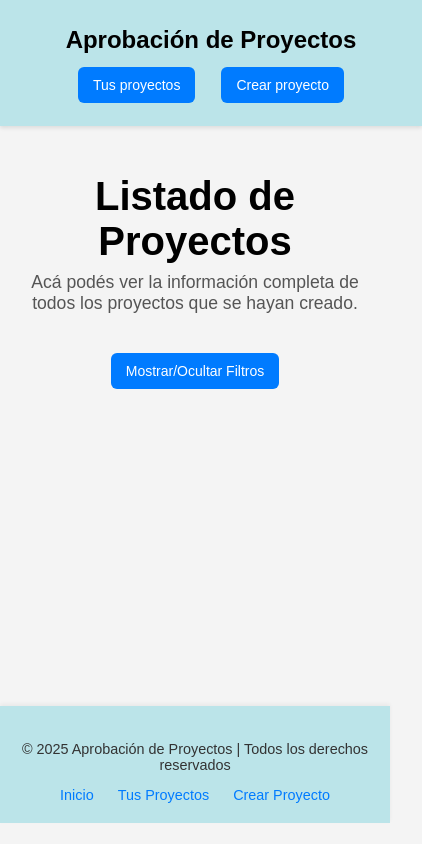
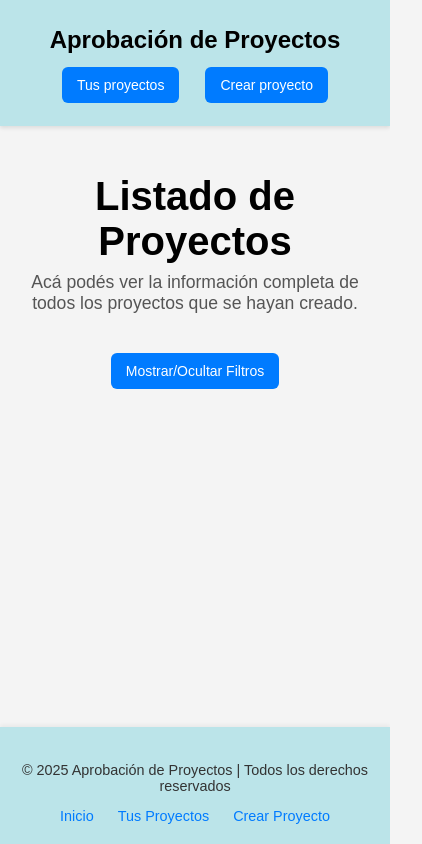
Before and after one commit to FebdiaK/AprobacionProyectos-TP3-Frontend, a plain HTML site: page frontend/index.html in a window 390 px wide. Shown: the whole page, 422 px wide, since content can reach past the window. Drawn offline with Linux system fonts and the light colour scheme; no server answers.

Commit message:
Cambio en el css para que sea responsive el frontend.

```diff
--- a/frontend/css/layout.css
+++ b/frontend/css/layout.css
@@ -1,5 +1,5 @@
 .page-container {
-    min-height: 97.5vh;
+    min-height: 100vh;
     display: flex;
     flex-direction: column;
 }
@@ -25,7 +25,6 @@
 
 .header-container {
     background: #bbe4e9;
-    width: 100%;
     padding: 0.5rem 1rem;
     box-shadow: 0 2px 4px rgba(0,0,0,0.1);
 }
```
